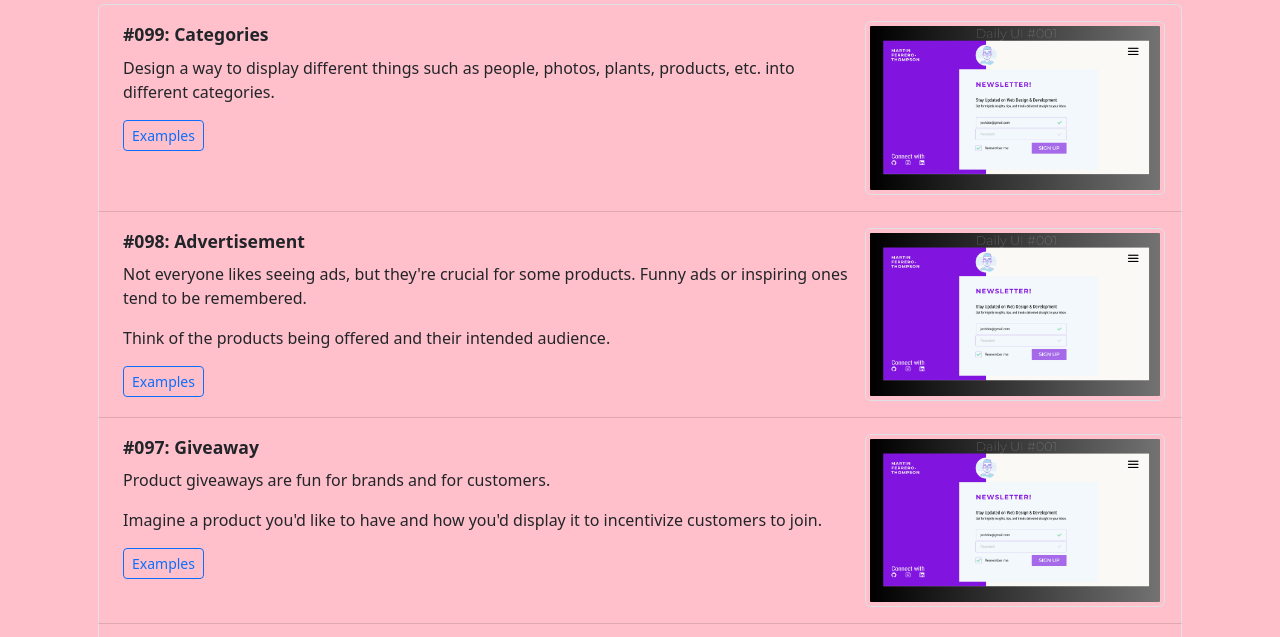
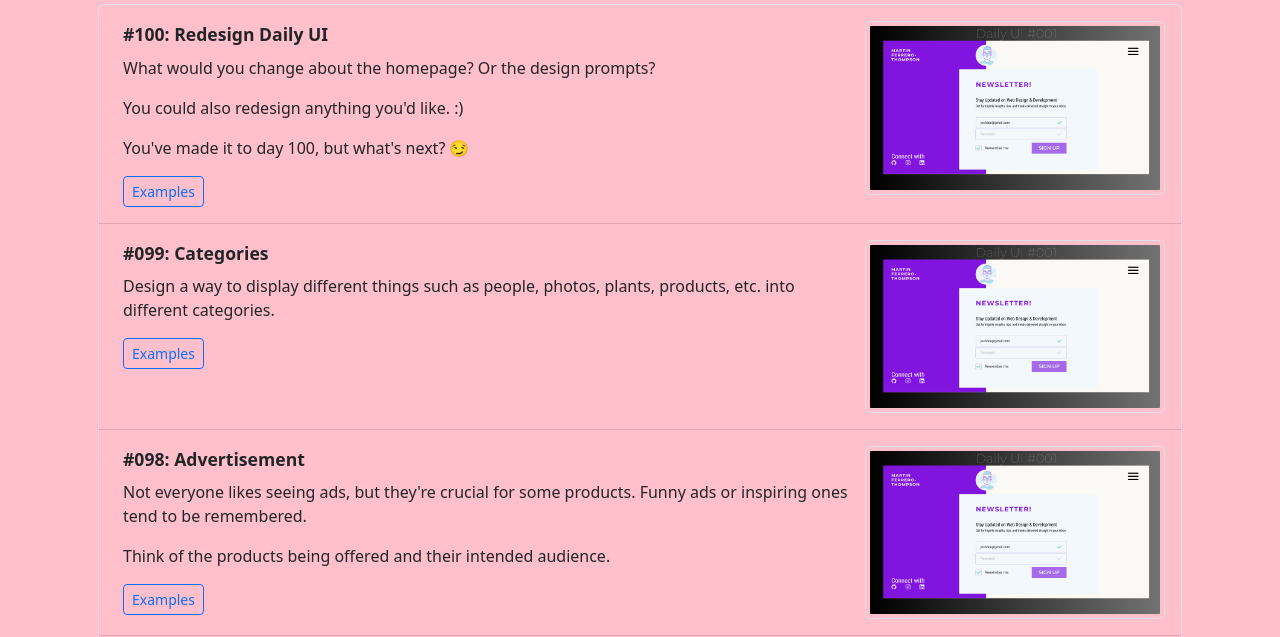
Before and after one commit to Martin-Ferrero-Thompson/dailyUI, a website built with Vite: page src/index.html in a window 1280 px wide. Shown: the part 734-1371 px from the top of the page. Built offline with nearby package versions, Linux system fonts and the light colour scheme; files whose address does not match are found by name.

Commit message:
Added #100

```diff
--- a/src/index.html
+++ b/src/index.html
@@ -35,6 +35,21 @@
 
           <li class="list-group-item d-flex justify-content-between align-items-start">
             <div class="ms-2 me-auto">
+              <div class="fw-bold">#100: Redesign Daily UI</div>
+              <p>What would you change about the homepage? Or the design prompts? </p>
+              <p>You could also redesign anything you'd like. :) </p>
+              <p></p>You've made it to day 100, but what's next? 😏</p>
+              <div class="d-flex flex-column justify-content-center mt-2 align-items-start">
+                <a href="https://collectui.com/challenges/advertisement" target="_blank"
+                  class="btn btn-sm btn-outline-primary">Examples</a>
+              </div>
+            </div>
+            <a href="../Day#001/index.html" target="_blank">
+              <img src="./images/Daily-001-SignUpPage.png" class="img-thumbnail" alt="Challenge Solution">
+            </a>
+          </li>
+          <li class="list-group-item d-flex justify-content-between align-items-start">
+            <div class="ms-2 me-auto">
               <div class="fw-bold">#099: Categories</div>
               <p>Design a way to display different things such as people, photos, plants, products, etc. into different categories. </p>
               <div class="d-flex flex-column justify-content-center mt-2 align-items-start">
```
